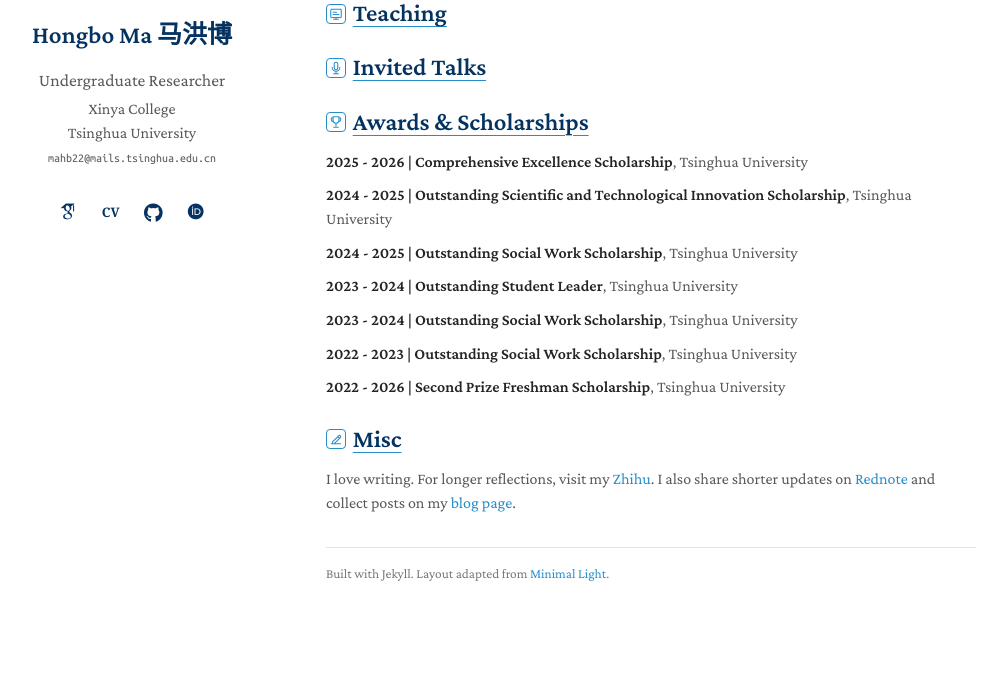
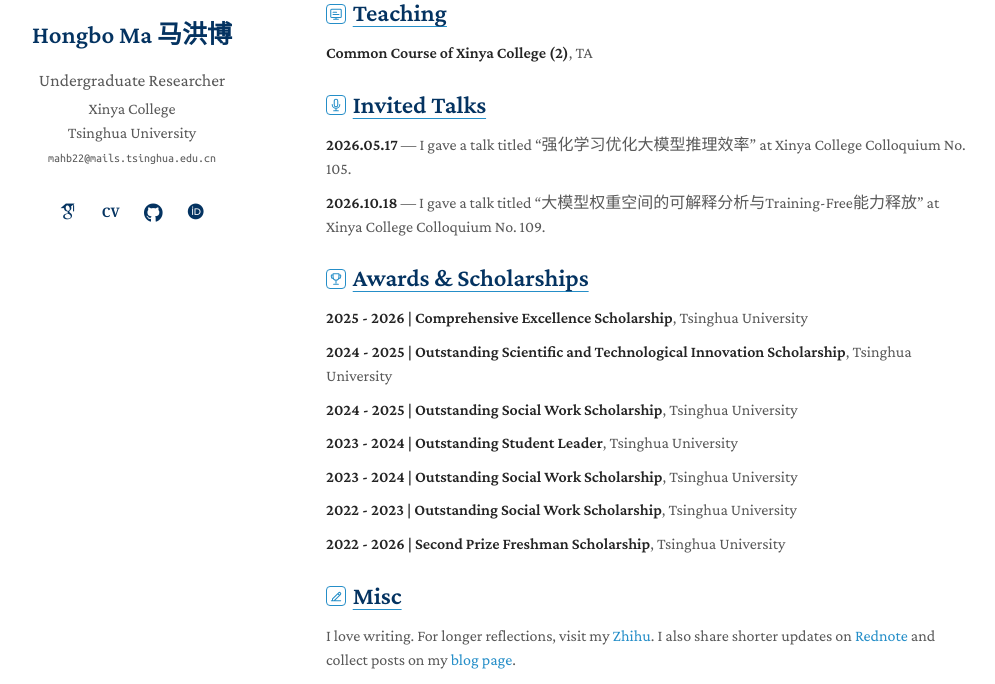
Before and after one commit to Ma-Hongbo/Ma-Hongbo.github.io, a Jekyll site: the page built from _pages/about.md, in a window 1280 px wide and 900 px high, scrolled down 2523 px, cut to the strip 216-900 px from the top of the window. Shown: the whole strip, without its empty margins (144-1139 px from the left). Built offline with Jekyll 4.4.1, drawn with Linux system fonts in a browser that asks for light colours; some web fonts are replaced; before the commit the page ends 3372 px from its top, so only the background shows below that.

Commit message:
Add teaching and invited talk details

```diff
--- a/_pages/about.md
+++ b/_pages/about.md
@@ -201,10 +201,17 @@
 
 <section id="teaching">
 <h2><svg class="section-icon" width="20" height="20" aria-hidden="true"><use href="#icon-teaching"></use></svg><span class="section-heading-text">Teaching</span></h2>
+<ul class="inline-list">
+<li><strong>Common Course of Xinya College (2)</strong>, TA</li>
+</ul>
 </section>
 
 <section id="talks">
 <h2><svg class="section-icon" width="20" height="20" aria-hidden="true"><use href="#icon-talks"></use></svg><span class="section-heading-text">Invited Talks</span></h2>
+<ul class="inline-list">
+<li><strong>2026.05.17</strong> — I gave a talk titled <span lang="zh">“强化学习优化大模型推理效率”</span> at Xinya College Colloquium No. 105.</li>
+<li><strong>2026.10.18</strong> — I gave a talk titled <span lang="zh">“大模型权重空间的可解释分析与Training-Free能力释放”</span> at Xinya College Colloquium No. 109.</li>
+</ul>
 </section>
 
 <section id="awards">
```
